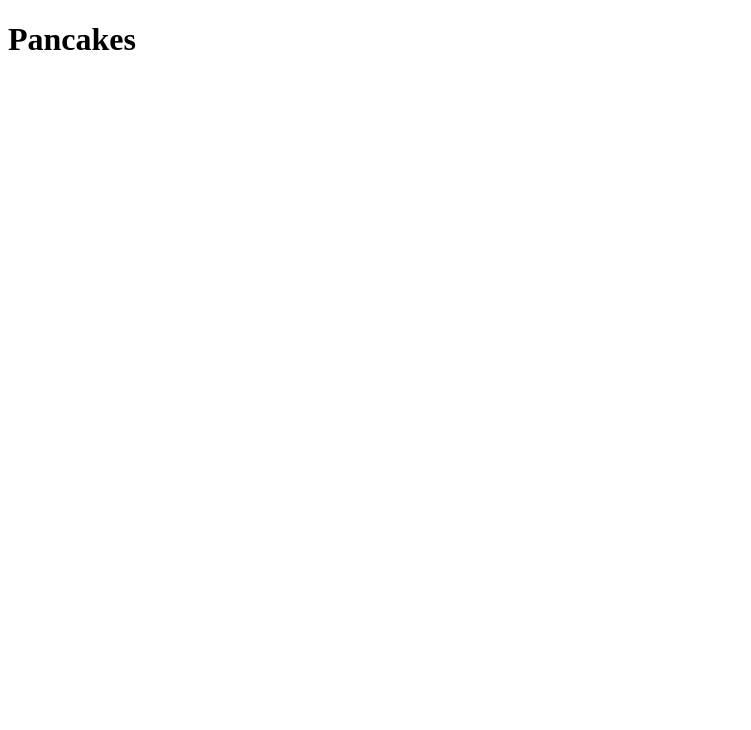
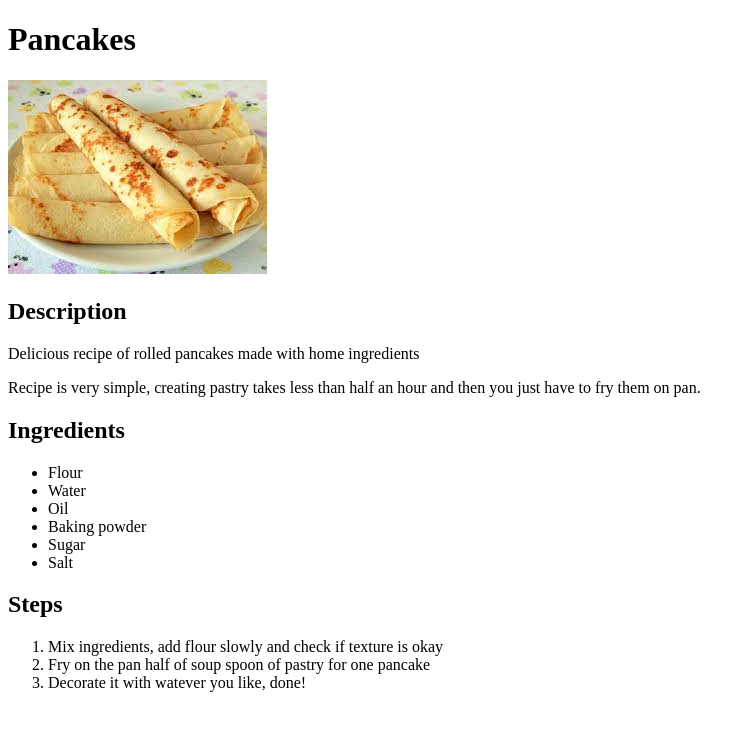
Before and after one commit to MarcinSkic/odin-recipes, a plain HTML site: page recipes/pancakes.html in a window 1280 px wide. Shown: the whole page, without its empty margins (0-751 px from the left). Drawn offline with Linux system fonts and the light colour scheme.

Commit message:
Add pancakes page content

```diff
--- a/recipes/pancakes.html
+++ b/recipes/pancakes.html
@@ -6,5 +6,28 @@
     </head>
     <body>
         <h1>Pancakes</h1>
+        <img
+        src="../img/pancakes.jpeg"
+        alt="Pancakes">
     </body>
+    <h2>Description</h2>
+    <p>Delicious recipe of rolled pancakes made with home ingredients</p>
+    <p>Recipe is very simple, creating pastry takes less than half an hour
+        and then you just have to fry them on pan.
+    </p>
+    <h2>Ingredients</h2>
+    <ul>
+        <li>Flour</li>
+        <li>Water</li>
+        <li>Oil</li>
+        <li>Baking powder</li>
+        <li>Sugar</li>
+        <li>Salt</li>
+    </ul>
+    <h2>Steps</h2>
+    <ol>
+        <li>Mix ingredients, add flour slowly and check if texture is okay</li>
+        <li>Fry on the pan half of soup spoon of pastry for one pancake</li>
+        <li>Decorate it with watever you like, done!</li>
+    </ol>
 </html>
```
Also changed, not shown: img/pancakes.jpeg (added).
